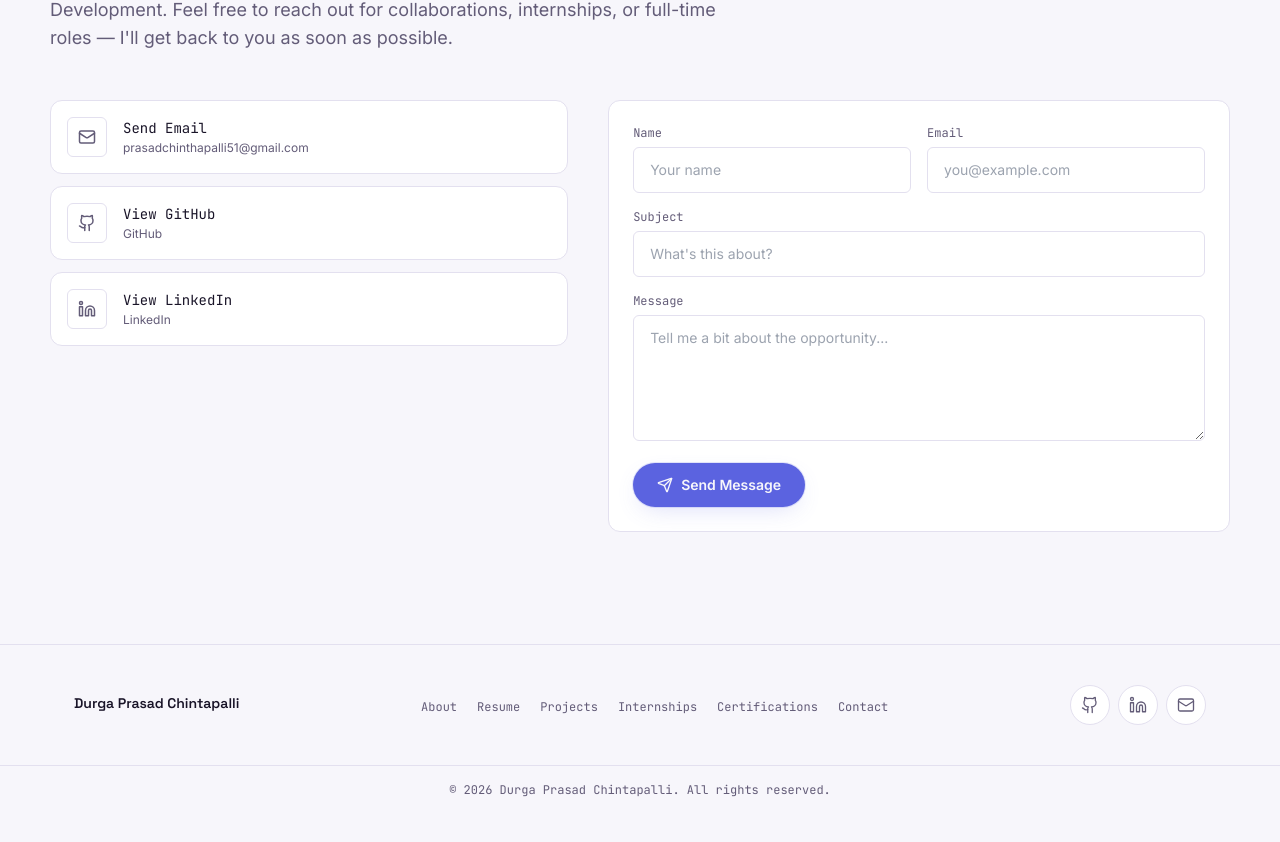
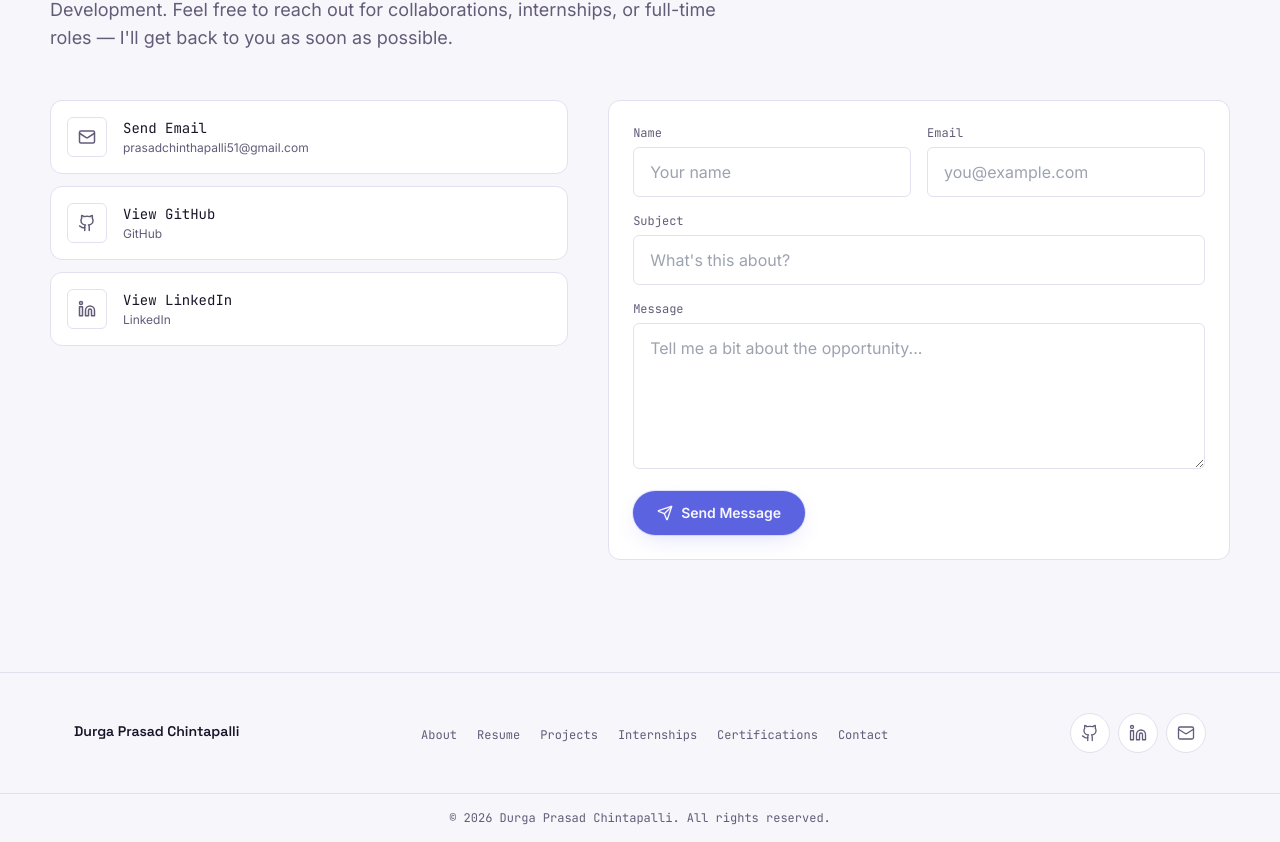
Before and after one commit to prasadchinthapalli09/Personal-Portfolio, a React (Vite) app: page / in a window 1280 px wide. Shown: the part 5850-6692 px from the top of the page. Before the commit the page ends 6664 px from the top, so only its background shows below. Built offline with nearby package versions, Linux system fonts and the light colour scheme.

Commit message:
Update ContactForm.jsx

```diff
--- a/src/components/ContactForm.jsx
+++ b/src/components/ContactForm.jsx
@@ -57,8 +57,7 @@ export default function ContactForm() {
   };
 
   const fieldClass = (hasError) =>
-    `w-full rounded-md bg-bg-elevated border px-4 py-3 text-sm text-text placeholder:text-muted/60 focus:border-accent outline-none transition-colors ${
-      hasError ? "border-red-400" : "border-border"
+    `w-full rounded-md bg-bg-elevated border px-4 py-3 text-base text-text placeholder:text-muted/60 focus:border-accent outline-none transition-colors ${hasError ? "border-red-400" : "border-border"
     }`;
 
   return (
```
